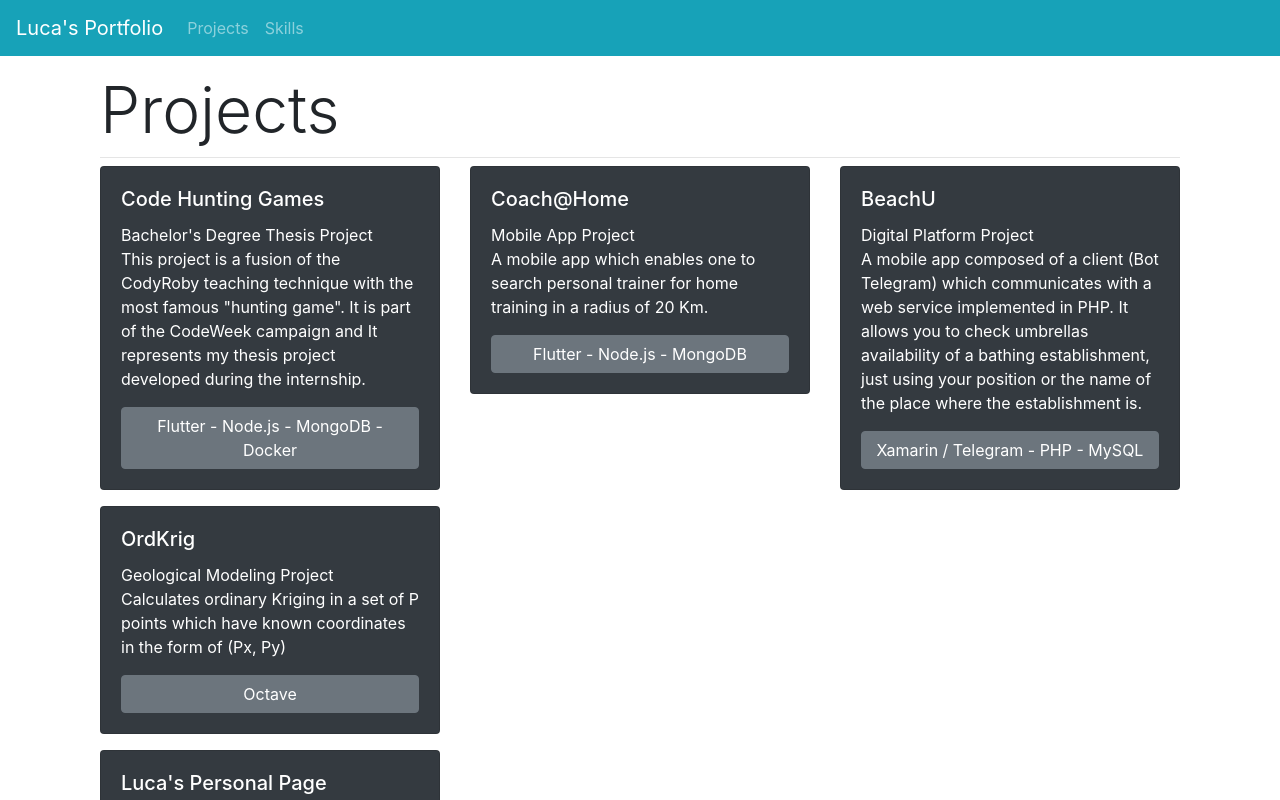
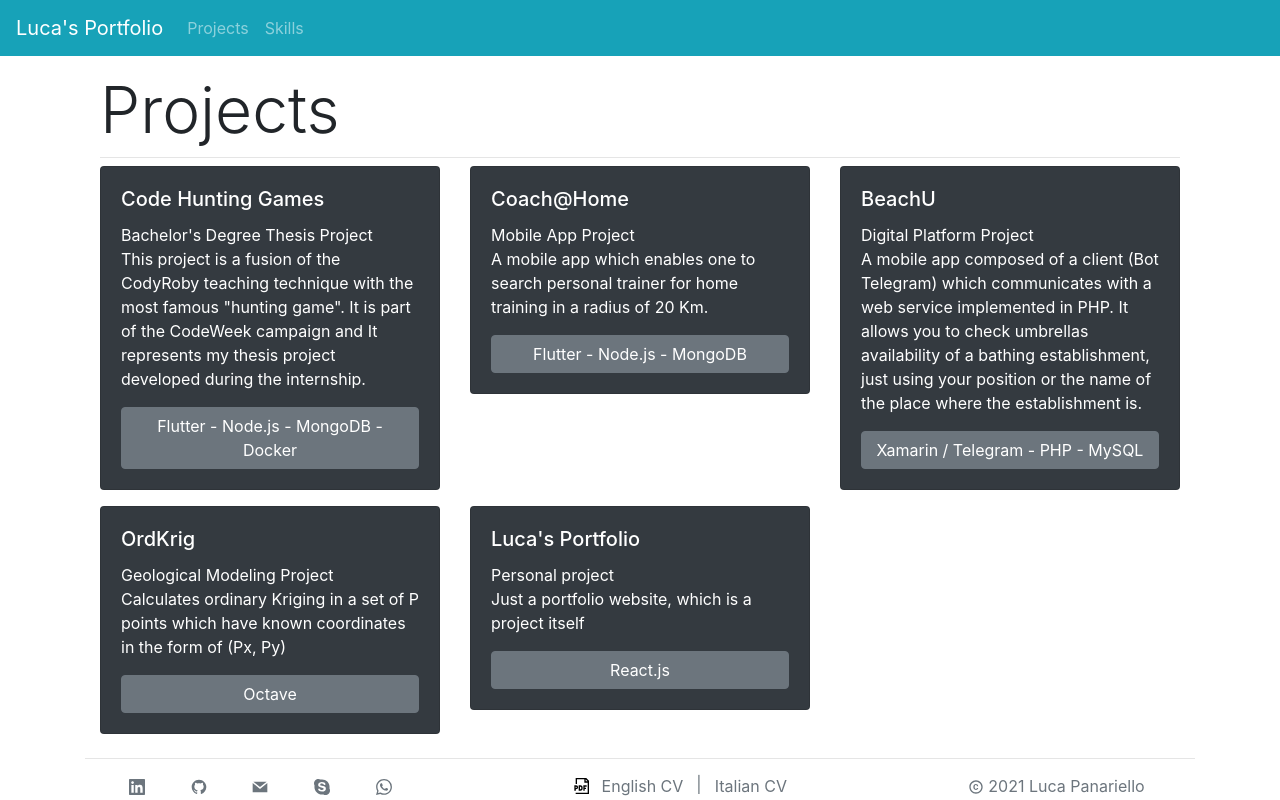
Before and after one commit to elpanas/LukePersonal, a React (Create React App) app: page /portfolio in a window 1280 px wide. Shown: the top 800 px of the page. Built offline with nearby package versions, Linux system fonts and the light colour scheme.

Commit message:
minor mods

```diff
--- a/public/index.html
+++ b/public/index.html
@@ -24,7 +24,7 @@
       work correctly both with client-side routing and a non-root public URL.
       Learn how to configure a non-root public URL by running `npm run build`.
     -->
-    <title>Luca's Personal Page</title>
+    <title>Luca's Portfolio</title>
   </head>
   <body>
     <noscript>You need to enable JavaScript to run this app.</noscript>
--- a/src/components/portfolio/portfolio.js
+++ b/src/components/portfolio/portfolio.js
@@ -32,10 +32,10 @@ const LukePortfolio = () => {
       techs: "Octave"
     },
     {
-      title: "Luca's Personal Page",
+      title: "Luca's Portfolio",
       subtitle: 'Personal project',
       text: "Just a portfolio website, which is a project itself",
-      techs: "MERN"
+      techs: "React.js"
     },
   ];
 
@@ -68,9 +68,7 @@ const LukePortfolio = () => {
               subtitle={projects[3].subtitle}
               text={projects[3].text}
               techs={projects[3].techs}/>
-          </Row>
-          <Row>
-            <BoxPortfolio
+              <BoxPortfolio
               title={projects[4].title}
               subtitle={projects[4].subtitle}
               text={projects[4].text}
```
